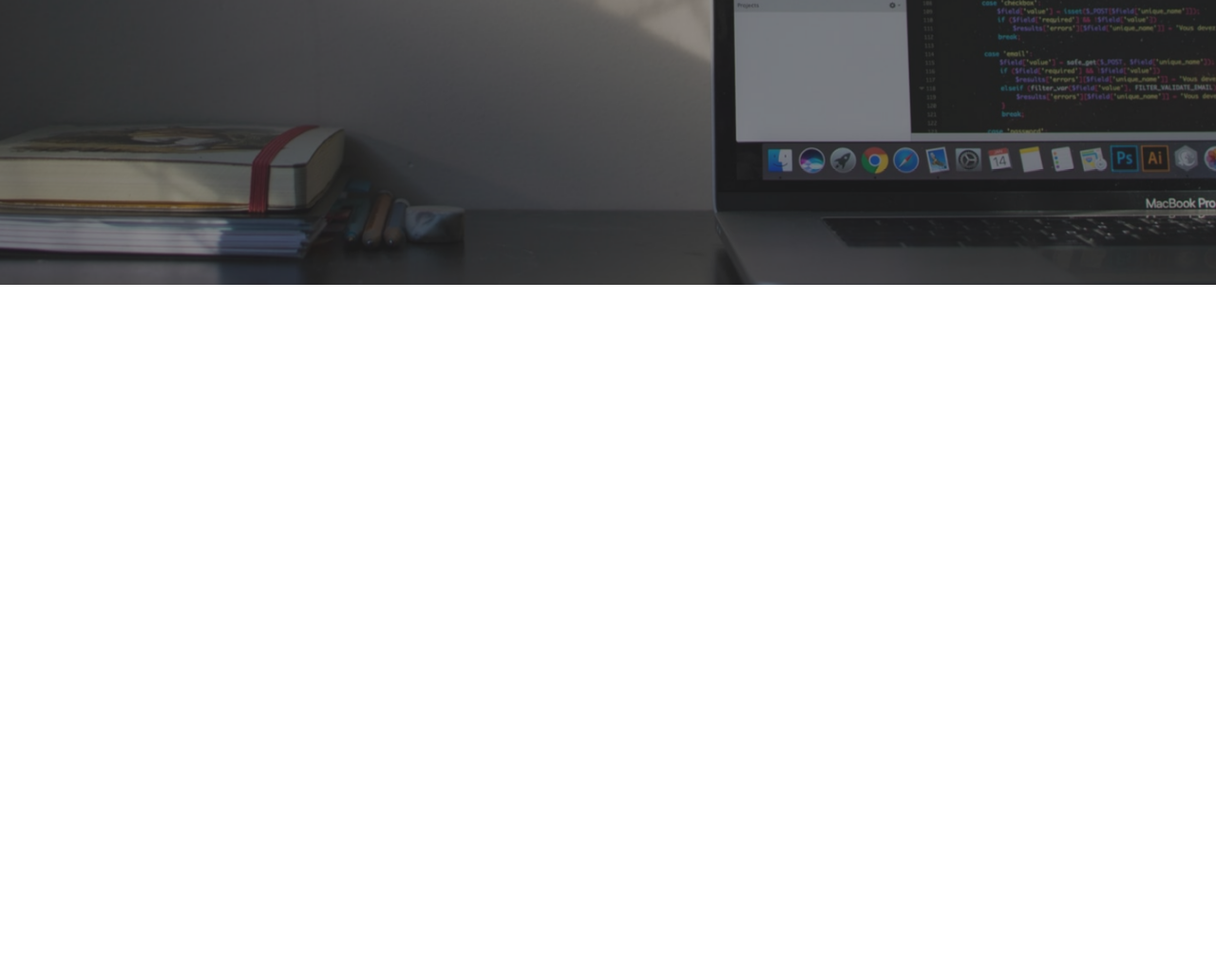
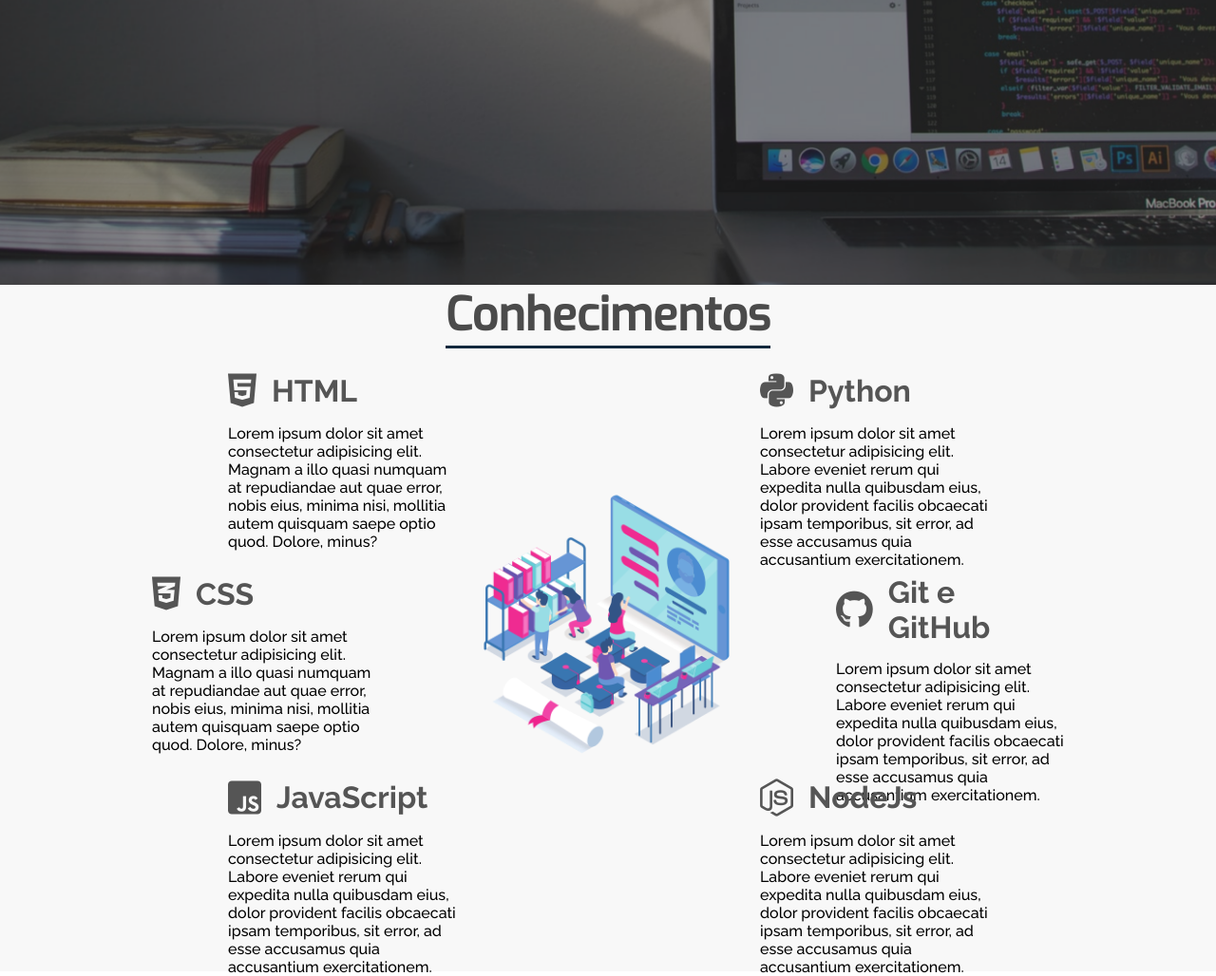
Before and after one commit to CarlosPiovesanJr/Portifolio, a plain HTML site: page index.html in a window 1280 px wide. Shown: the part 500-1528 px from the top of the page at 95% size. Before the commit the page ends 800 px from the top, so only its background shows below. Drawn offline with Linux system fonts and the light colour scheme.

Commit message:
:package:conhecimentos

```diff
--- a/index.html
+++ b/index.html
@@ -35,7 +35,7 @@
             </div>
         </header>
 
-        <div class="sidebar">
+        <aside class="sidebar">
             <nav>
                 <ul class="menu">
                     <li class="menu-item"><a href="" class="menu-link">Home</a></li>
@@ -50,7 +50,74 @@
                 <a href=""><i class="fa-brands fa-github-alt"></i></a>
                 <a href=""><i class="fa-brands fa-linkedin-in"></i></a>
             </div>
-        </div>
+        </aside>
+
+        <section class="sessao-conhecimentos">
+            <div class="sessao-header">
+                <h1>Conhecimentos</h1>
+            </div>
+            <div class="conhecimentos">
+                <div class="conhecimento">
+                    <div class="conhecimento-header">
+                        <i class="fa-brands fa-html5"></i>
+                        <h3>HTML</h3>
+                    </div>
+                    <div class="conhecimento-text">
+                        <p>Lorem ipsum dolor sit amet consectetur adipisicing elit. Magnam a illo quasi numquam at repudiandae aut quae error, nobis eius, minima nisi, mollitia autem quisquam saepe optio quod. Dolore, minus?</p>
+                    </div>
+                </div>
+                <div class="conhecimento">
+                    <div class="conhecimento-header">
+                        <i class="fa-brands fa-css3-alt"></i>
+                        <h3>CSS</h3>
+                    </div>
+                    <div class="conhecimento-text">
+                        <p>Lorem ipsum dolor sit amet consectetur adipisicing elit. Magnam a illo quasi numquam at repudiandae aut quae error, nobis eius, minima nisi, mollitia autem quisquam saepe optio quod. Dolore, minus?</p>
+                    </div>
+                </div>
+                <div class="conhecimento">
+                    <div class="conhecimento-header">
+                        <i class="fa-brands fa-js-square"></i>
+                        <h3>JavaScript</h3>
+                    </div>
+                    <div class="conhecimento-text">
+                        <p>Lorem ipsum dolor sit amet consectetur adipisicing elit. Labore eveniet rerum qui expedita nulla quibusdam eius, dolor provident facilis obcaecati ipsam temporibus, sit error, ad esse accusamus quia accusantium exercitationem.</p>
+                    </div>
+                </div>
+                <div class="conhecimento">
+                    <div class="conhecimento-header">
+                        <i class="fa-brands fa-python"></i>
+                        <h3>Python</h3>
+                    </div>
+                    <div class="conhecimento-text">
+                        <p>Lorem ipsum dolor sit amet consectetur adipisicing elit. Labore eveniet rerum qui expedita nulla quibusdam eius, dolor provident facilis obcaecati ipsam temporibus, sit error, ad esse accusamus quia accusantium exercitationem.</p>
+                    </div>
+                </div>
+                <div class="conhecimento">
+                    <div class="conhecimento-header">
+                        <i class="fa-brands fa-github"></i>
+                        <h3>Git e GitHub</h3>
+                    </div>
+                    <div class="conhecimento-text">
+                        <p>Lorem ipsum dolor sit amet consectetur adipisicing elit. Labore eveniet rerum qui expedita nulla quibusdam eius, dolor provident facilis obcaecati ipsam temporibus, sit error, ad esse accusamus quia accusantium exercitationem.</p>
+                    </div>
+                </div>
+                <div class="conhecimento">
+                    <div class="conhecimento-header">
+                        <i class="fa-brands fa-node-js"></i>
+                        <h3>NodeJs</h3>
+                    </div>
+                    <div class="conhecimento-text">
+                        <p>Lorem ipsum dolor sit amet consectetur adipisicing elit. Labore eveniet rerum qui expedita nulla quibusdam eius, dolor provident facilis obcaecati ipsam temporibus, sit error, ad esse accusamus quia accusantium exercitationem.</p>
+                    </div>
+                </div>
+                <div class="conhecimentos-img-wrapper">
+                    <img src="imagens/conhecimentos.png" alt="Imagem conhecimentos">
+                </div>
+            </div>
+        </section>
+
+
     </div>
 </body>
 
--- a/style.css
+++ b/style.css
@@ -232,3 +232,87 @@ header {
 .social-media i:hover{
     background-color: #006494;
 }
+
+.conhecimentos {
+    display: grid;
+    grid-template-columns: repeat(16, 1fr);
+    grid-template-rows: repeat(6, 6rem);
+    row-gap: .7rem;
+
+}
+.conhecimento:nth-child(1){
+    grid-column: 4 / 7;
+    grid-row: 1 / 3;
+
+}
+.conhecimento:nth-child(2){
+    grid-column: 3 / 6;
+    grid-row: 3 / 5;
+
+}
+.conhecimento:nth-child(3){
+    grid-column: 4 / 7;
+    grid-row: 5 / -1;
+
+}
+.conhecimento:nth-child(4){
+    grid-column: 11 / 14;
+    grid-row: 1 / 3;
+
+}
+.conhecimento:nth-child(5){
+    grid-column: 12 / 15;
+    grid-row: 3 / 5;
+
+}
+.conhecimento:nth-child(6){
+    grid-column: 11/ 14;
+    grid-row: 5 / -1;
+
+}
+
+.sessao-conhecimentos{
+    background-color: #f5f5f5ab;
+
+
+}
+.sessao-header{
+    display: flex;
+    justify-content: center;
+    align-items: center;
+}
+.sessao-header h1{
+    font-size: 3rem;
+    font-family: var(--font-primary);
+    color: #4b4b4b;
+    border-bottom: solid 3px #13293d;
+    margin-bottom: 1.5rem;
+}
+.conhecimento-header{
+    display: flex;
+    align-items: center;
+    color: #555;
+}
+.conhecimento-header i{
+    font-size: 2.5rem;
+
+}
+.conhecimento-header h3{
+    font-family: var(--font-secundary);
+    font-size: 2rem;
+    padding-left: 1rem;
+
+}
+.conhecimento-text {
+    font-family: var(--font-secundary);
+    margin-top: 1rem;
+}
+.conhecimentos-img-wrapper{
+    grid-column: 7 / 11;
+    grid-row: 2 / 6;
+    width: 100%;
+}
+.conhecimentos-img-wrapper img{
+    object-fit: cover;
+    width: 100%;
+}
```
Also changed, not shown: imagens/conhecimentos.png (added).
